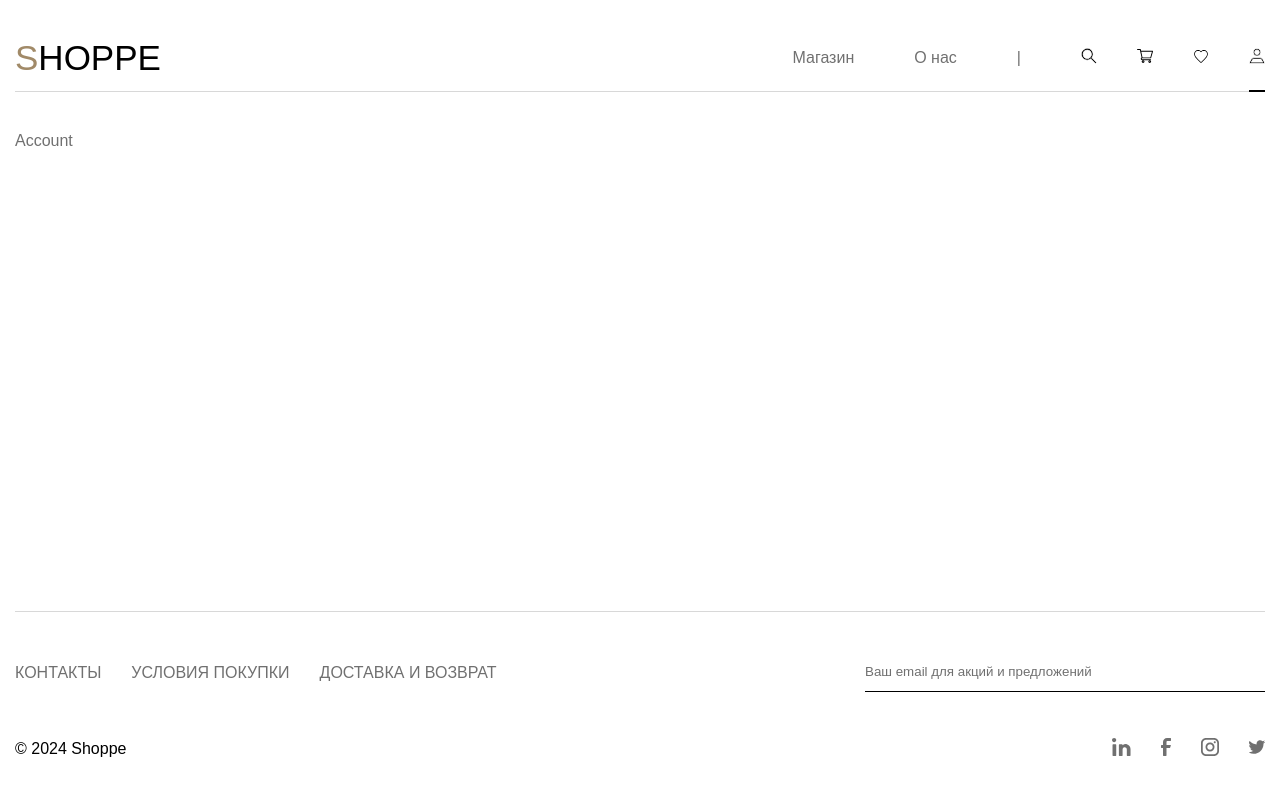
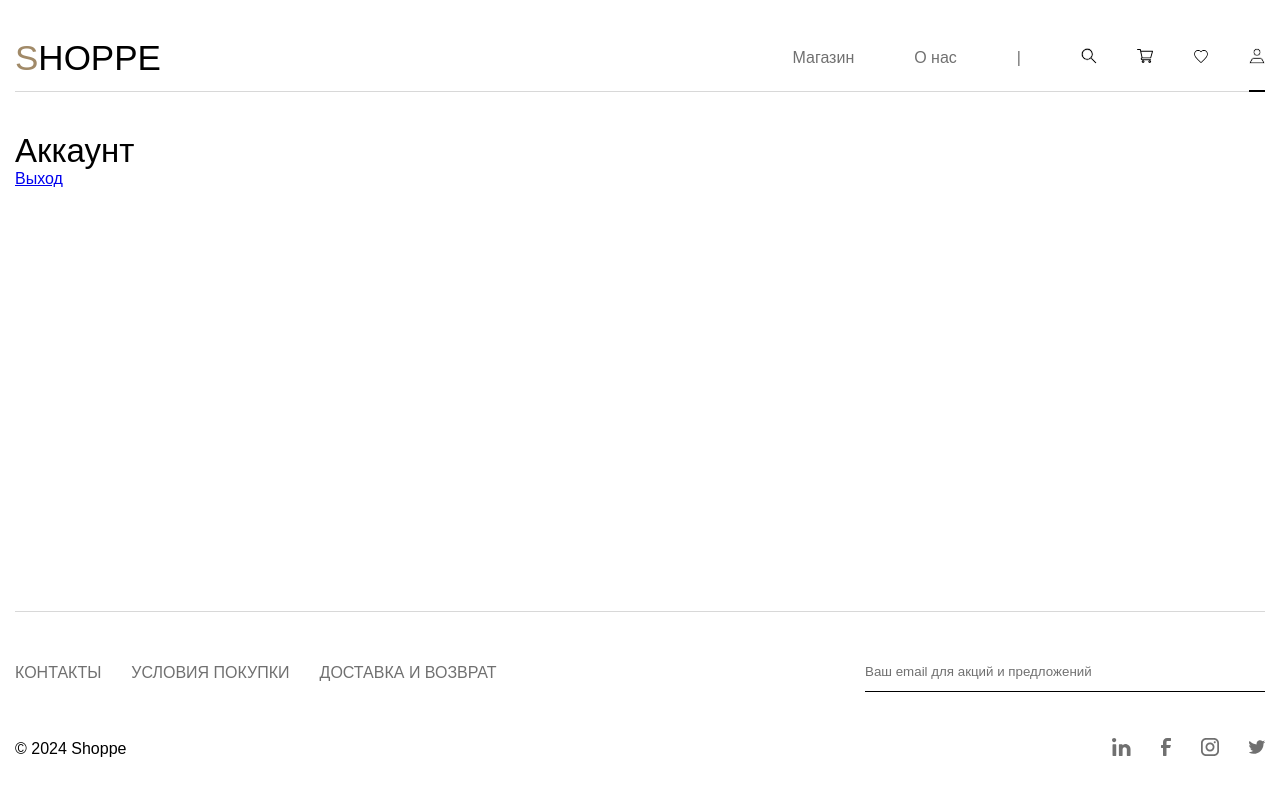
Before and after one commit to artem-vasenin/nuxt-python, a Nuxt app in the folder shop/: page /account in a window 1280 px wide. Shown: the top 796 px of the page. Built offline with nearby package versions, Linux system fonts and the light colour scheme; no server answers.

Commit message:
added logout

```diff
--- a/shop/app/middleware/auth.ts
+++ b/shop/app/middleware/auth.ts
@@ -3,7 +3,7 @@ import type {LoginResponse} from "~/types/auth.types";
 export default defineNuxtRouteMiddleware((from, to) => {
     const auth = useCookie<LoginResponse>('auth');
 
-    if (!auth.value) {
+    if (!auth.value || !auth.value.token) {
         return navigateTo('/auth')
     }
 });
--- a/shop/app/pages/account/index.vue
+++ b/shop/app/pages/account/index.vue
@@ -1,11 +1,18 @@
 <script setup lang="ts">
   definePageMeta({
     middleware: 'auth',
-  })
+  });
+
+  const store = useAuthStore();
 </script>
 
 <template>
-<div class="account">Account</div>
+<div class="account">
+  <h1>Аккаунт</h1>
+  <p>
+    <NuxtLink @click="store.logout" to="/auth">Выход</NuxtLink>
+  </p>
+</div>
 </template>
 
 <style scoped>
```
